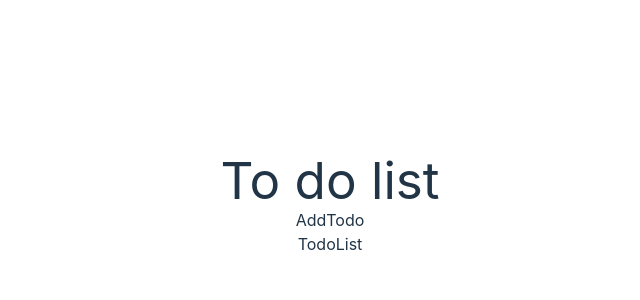
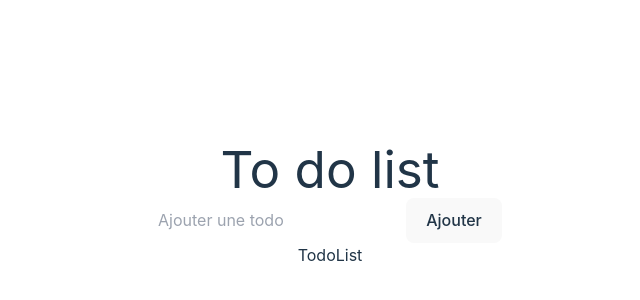
Before and after one commit to Kelaven/todolistReact, a React (Vite) app: page / in a window 1280 px wide. Shown: the part 196-496 px from the top of the page, without its empty margins (310-950 px from the left). Built offline with nearby package versions, Linux system fonts and the light colour scheme.

Commit message:
feat(AddTodo): feature added

```diff
--- a/src/App.jsx
+++ b/src/App.jsx
@@ -4,11 +4,23 @@ import AddTodo from "./components/AddTodo";
 import TodoList from "./components/TodoList";
 
 function App() {
+  const [todoList, setTodoList] = useState([]);
+
+  function addTodo(content) {
+    const todo = {
+      id: crypto.randomUUID,
+      content,
+      done: false,
+      edit: false,
+    };
+    setTodoList([...todoList, todo]); // récupérer toutes les anciennes todo avec le spread operator + celle que l'on vient de créer
+  }
+
   return (
-    <div className="flex flex-row justify-center items-center p-20">
-      <div className="card p-20">
+    <div className="p-20">
+      <div className="card">
         <h1 className="mb-20">To do list</h1>
-        <AddTodo />
+        <AddTodo addTodo={addTodo} />
         <TodoList />
       </div>
     </div>
--- a/src/components/AddTodo.jsx
+++ b/src/components/AddTodo.jsx
@@ -1,7 +1,40 @@
-import React from "react";
+import React, { useState } from "react";
 
-function AddTodo() {
-  return <h2>AddTodo</h2>;
+function AddTodo({ addTodo }) {
+  const [value, setValue] = useState("");
+
+  function handleClick() {
+    if (value.length) {
+      addTodo(value);
+      setValue("");
+    }
+  }
+
+  function handleChange(e) {
+    const inputValue = e.target.value;
+    setValue(inputValue);
+  }
+
+  function handleKeyDown(e) {
+    if (e.code === "NumpadEnter" || e.code === "Enter") {
+      addTodo(value);
+      setValue("");
+    }
+  }
+
+  return (
+    <div>
+      <input
+        type="text"
+        placeholder="Ajouter une todo"
+        className="me-4"
+        value={value} // pour faire de cet input un champ contrôlé (la valeur de cet input est toujours synchronisée avec l’état local du composant)
+        onChange={handleChange}
+        onKeyDown={handleKeyDown}
+      />
+      <button onClick={handleClick}>Ajouter</button>
+    </div>
+  );
 }
 
 export default AddTodo;
```
